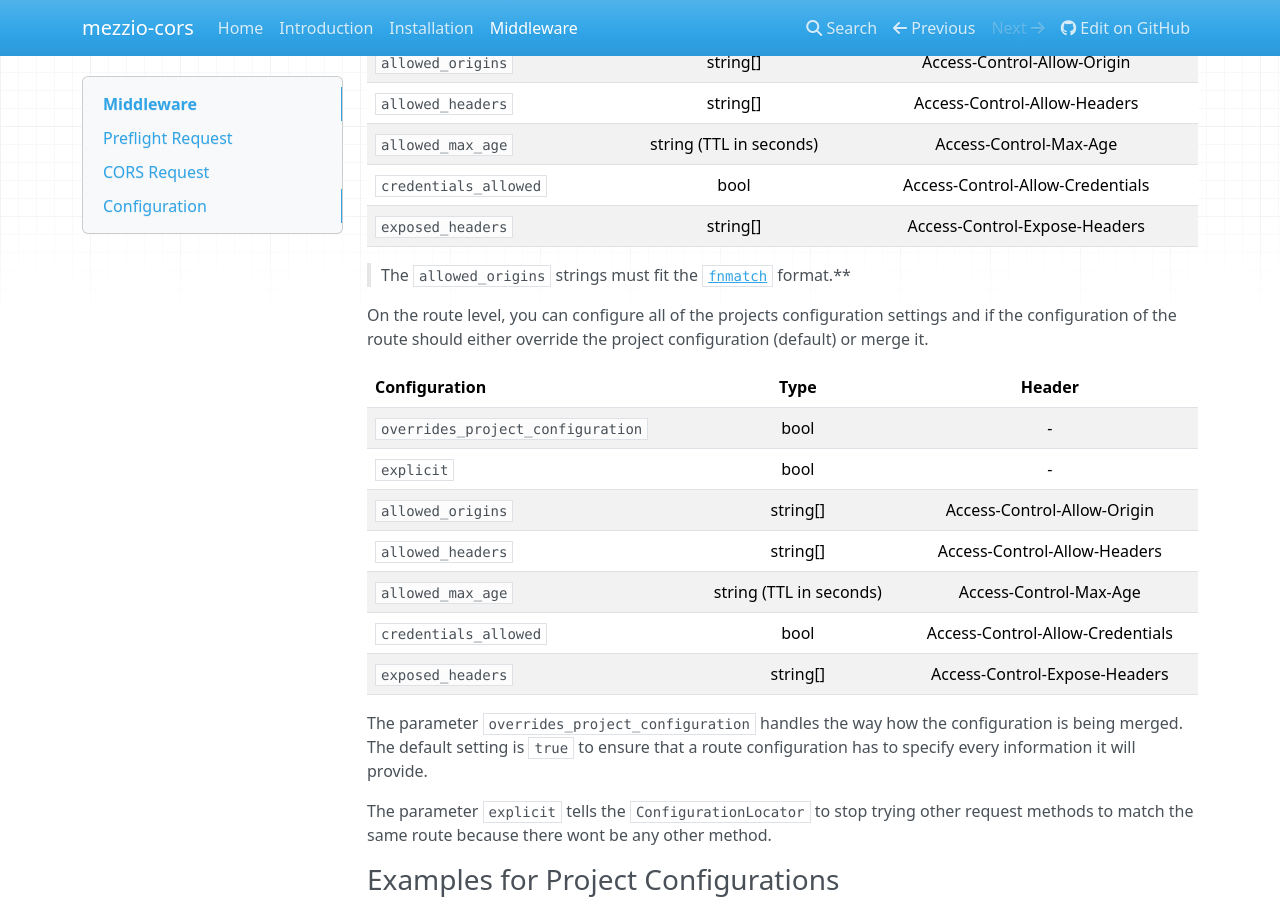
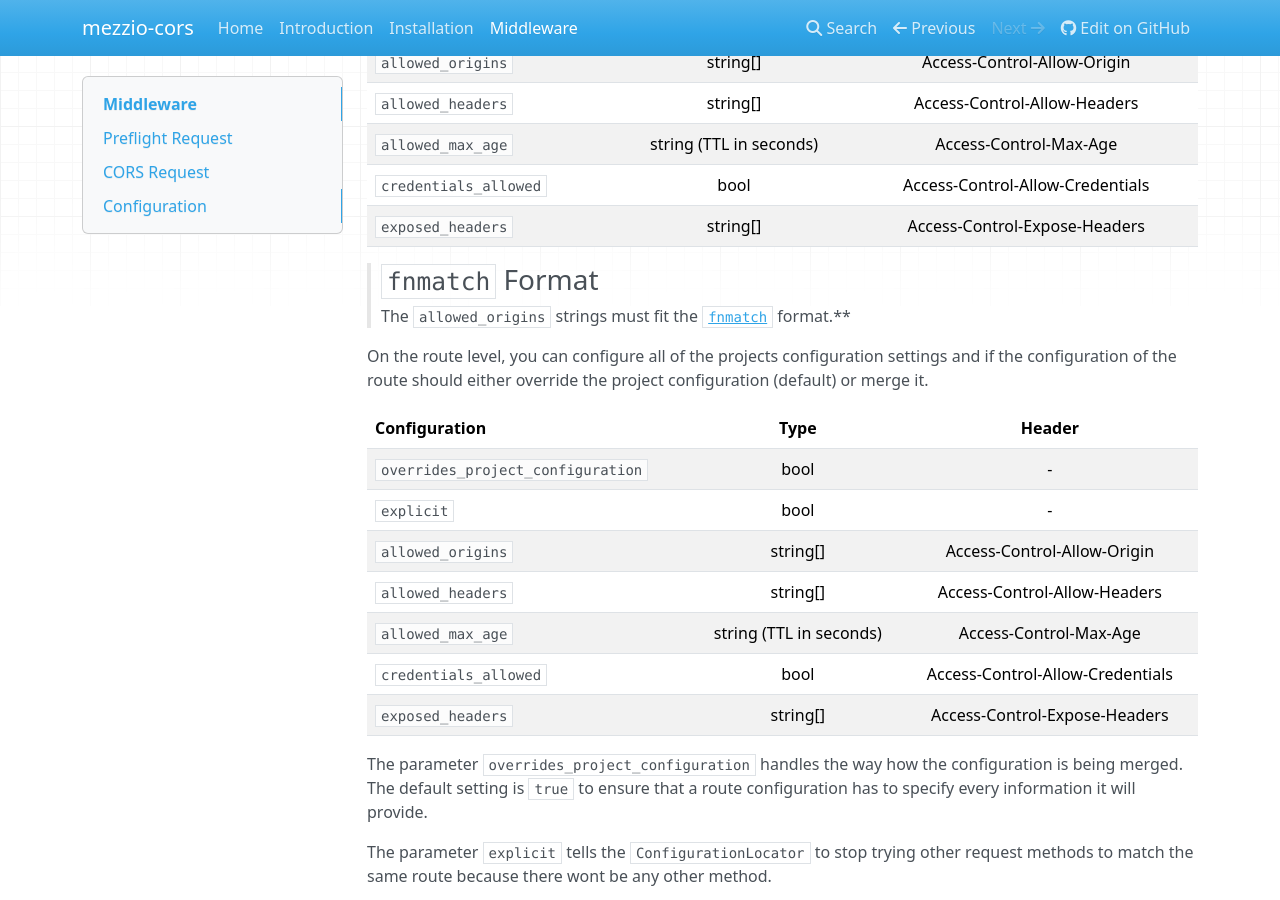
Before and after one commit to mezzio/mezzio-cors, an MkDocs documentation site: the page built from docs/book/v1/middleware.md, in a window 1280 px wide and 900 px high, scrolled down 809 px. Built offline with MkDocs 1.6.1, drawn with Linux system fonts in a browser that asks for light colours; nearby versions of some CDN libraries.

Commit message:
qa: add third order header to blockquote
Signed-off-by: Maximilian Bösing <2189546+boesing@users.noreply.github.com>

```diff
--- a/docs/book/v1/middleware.md
+++ b/docs/book/v1/middleware.md
@@ -42,6 +42,8 @@ On the project level, you can only configure the following Headers:
 | `credentials_allowed` | bool | Access-Control-Allow-Credentials
 | `exposed_headers` | string[] | Access-Control-Expose-Headers
 
+> ### `fnmatch` Format
+>
 > The `allowed_origins` strings must fit the [`fnmatch`](https://www.php.net/manual/en/function.fnmatch.php) format.**
 
 On the route level, you can configure all of the projects configuration settings
```
